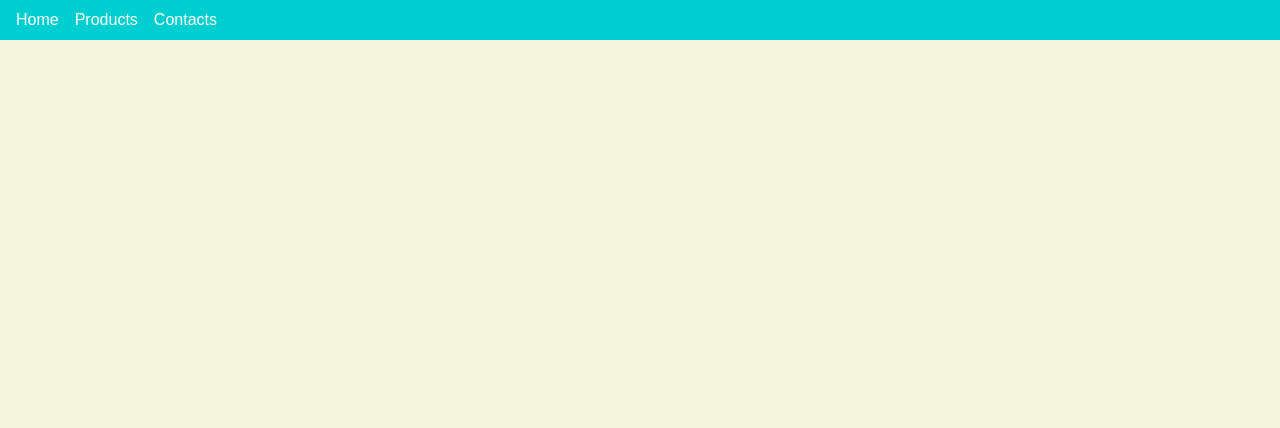
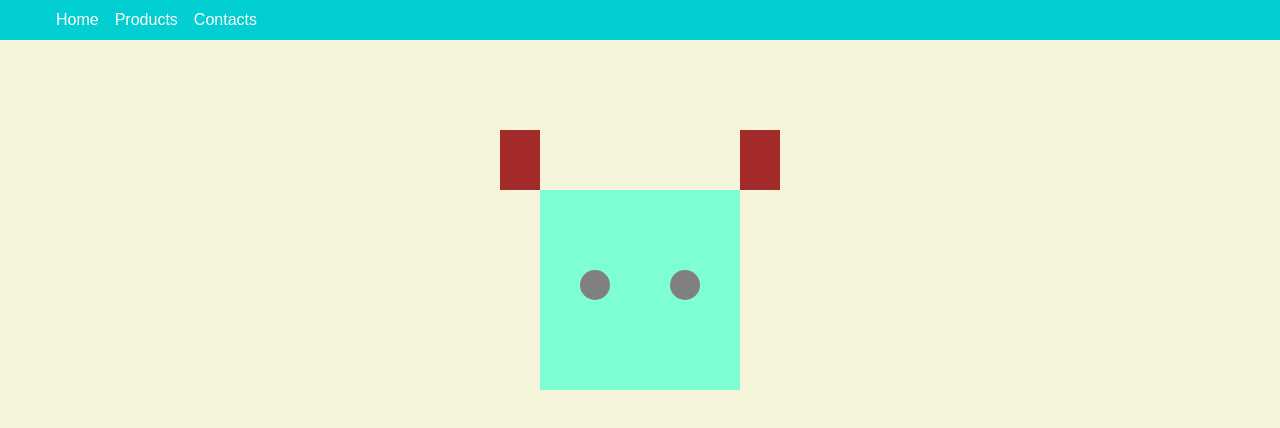
Before and after one commit to YDobryansky/lesson4-4, a plain HTML site: page index.html in a window 1280 px wide. Shown: the top 428 px of the page. Drawn offline with nearby package versions, Linux system fonts and the light colour scheme.

Commit message:
Update index.html

```diff
--- a/index.html
+++ b/index.html
@@ -29,12 +29,15 @@
         .navigation {
             height: 40px;
             display: flex;
-            align-items: center;
+            padding-left: 40px;
         }
 
         .nav-list {
             list-style-type: none;
             display: flex;
+            height: inherit;
+            align-items: center;
+
         }
 
         .nav-item {
@@ -52,7 +55,7 @@
 
         .head {
             position: absolute;
-            top: 50%;
+            top: 5%;
             left: 50%;
             width: 200px;
             height: 200px;
```
